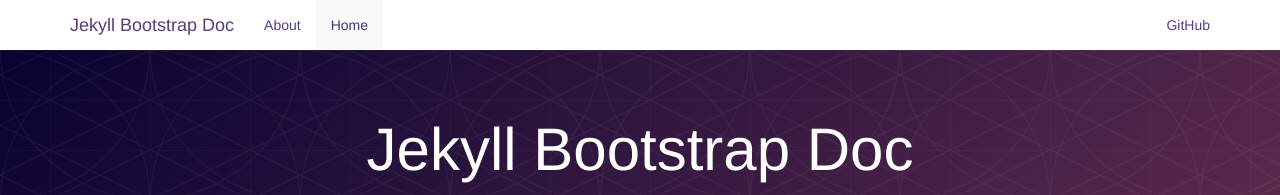
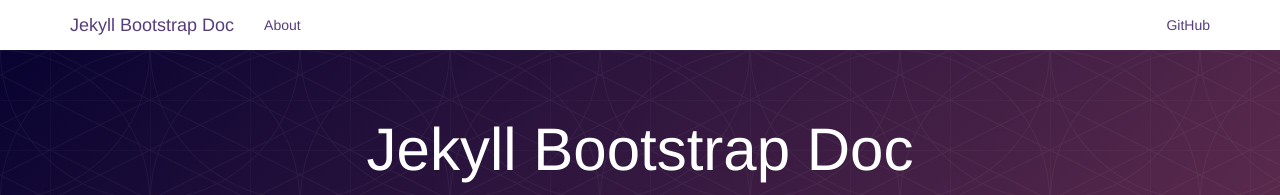
Before and after one commit to mistic100/jekyll-bootstrap-doc, a Jekyll site: the page built from index.html, in a window 1280 px wide and 900 px high. Shown: the top 195 px of the window. Built offline with Jekyll 4.4.1, drawn with Linux system fonts in a browser that asks for light colours; nearby versions of some CDN libraries; comment, search, counter and statistics services are not loaded.

Commit message:
don't display additional 'Home' link

```diff
--- a/_layouts/default.html
+++ b/_layouts/default.html
@@ -35,13 +35,17 @@
         <a class="navbar-brand" href="{{site.baseurl}}">{{site.name}}</a>
       </div>
       <nav class="collapse navbar-collapse bs-navbar-collapse" role="navigation">
+      {% if site.pages.size > 1 %}
         <ul class="nav navbar-nav">
         {% for p in site.pages %}
+          {% if p.isHome != true %}
           <li {% if page.title == p.title %}class="active"{% endif %}>
             <a href="{{site.baseurl}}{{p.url}}">{{p.title}}</a>
           </li>
+          {% endif %}
         {% endfor %}
         </ul>
+      {% endif %}
         <ul class="nav navbar-nav navbar-right">
         {% for p in site.headerLinks %}
           <li>
```
